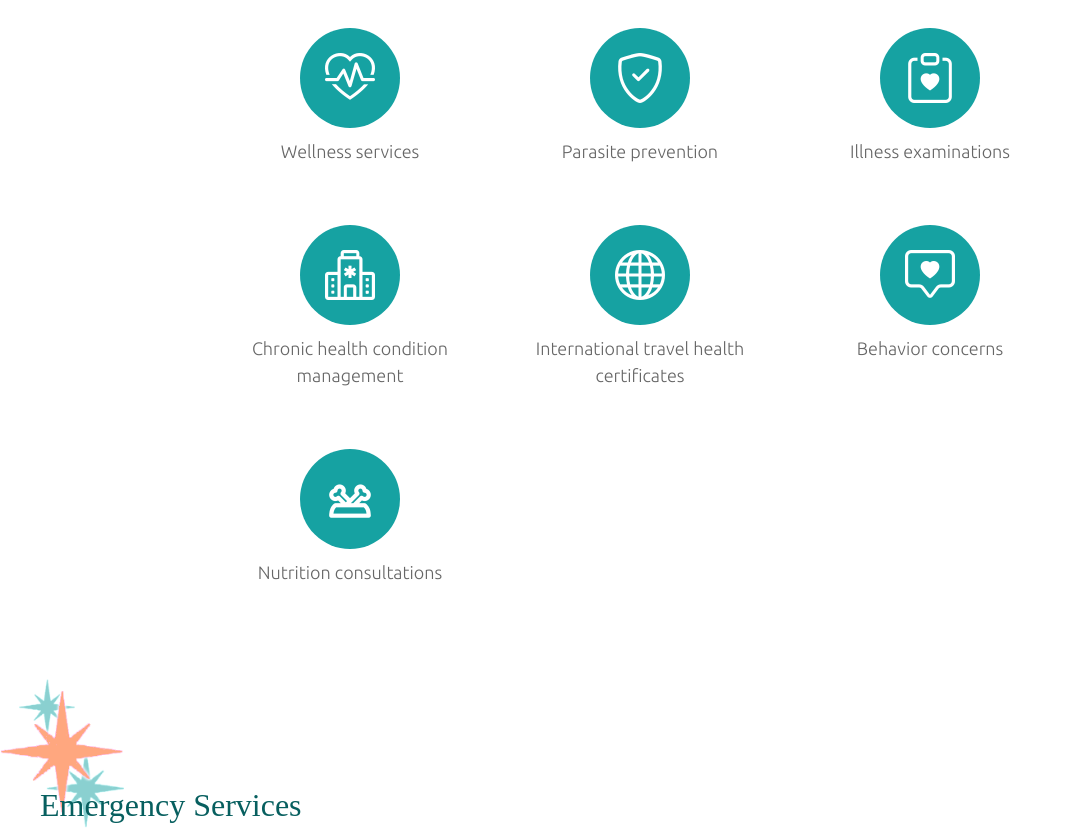
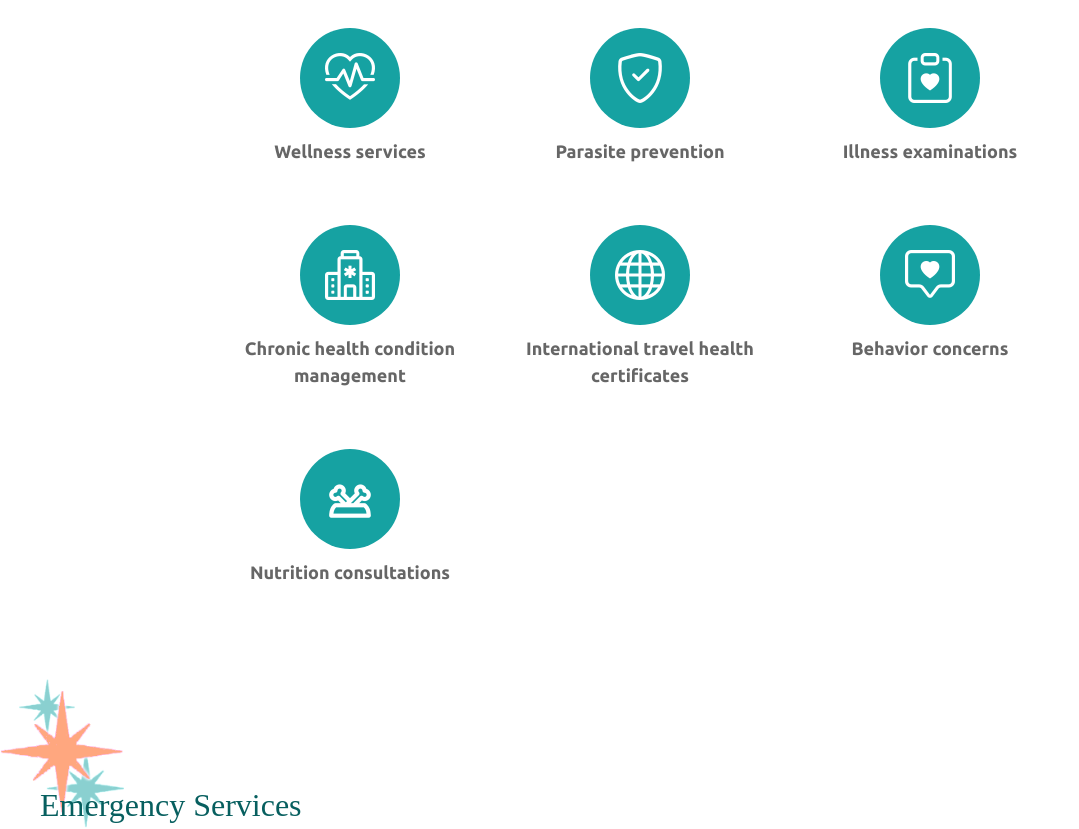
Before and after one commit to chrismuha/littlefriendsvet, a Vue app: page / in a window 1280 px wide. Shown: the part 3300-4129 px from the top of the page, without its empty margins (0-1079 px from the left). Built offline with nearby package versions, Linux system fonts and the light colour scheme; a web font is replaced by a local one.

Commit message:
Improve contact headers and service labels

```diff
--- a/src/components/home/Information.vue
+++ b/src/components/home/Information.vue
@@ -65,6 +65,9 @@ section {
     display: flex;
     align-items: center;
 }
+.title p {
+    white-space: nowrap;
+}
 .title i {
     width: 42px;
     font-size: 28px;
--- a/src/components/home/ServicesOffered.vue
+++ b/src/components/home/ServicesOffered.vue
@@ -317,6 +317,7 @@ onBeforeUnmount(() => {
 
 .service-item span {
     font-size: 18px;
+    font-weight: 700;
 }
 
 .service-popover {
```
